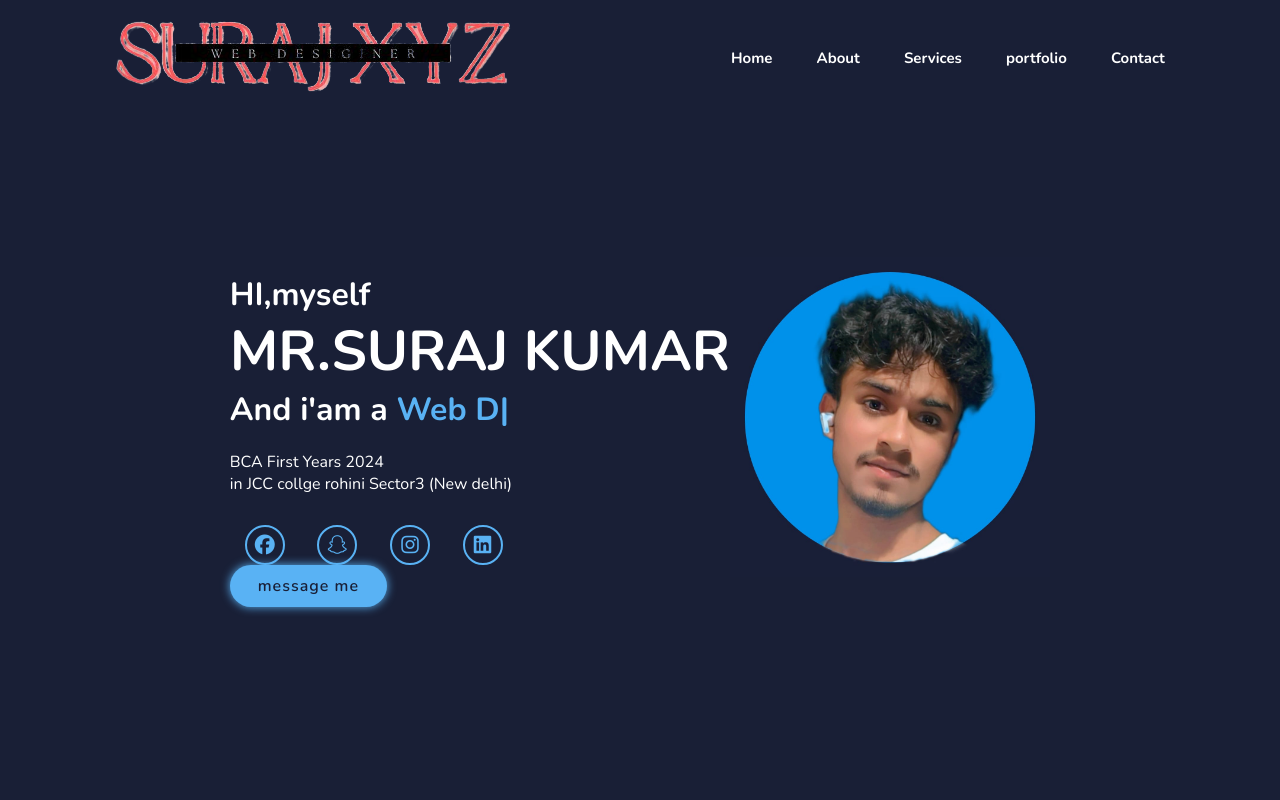
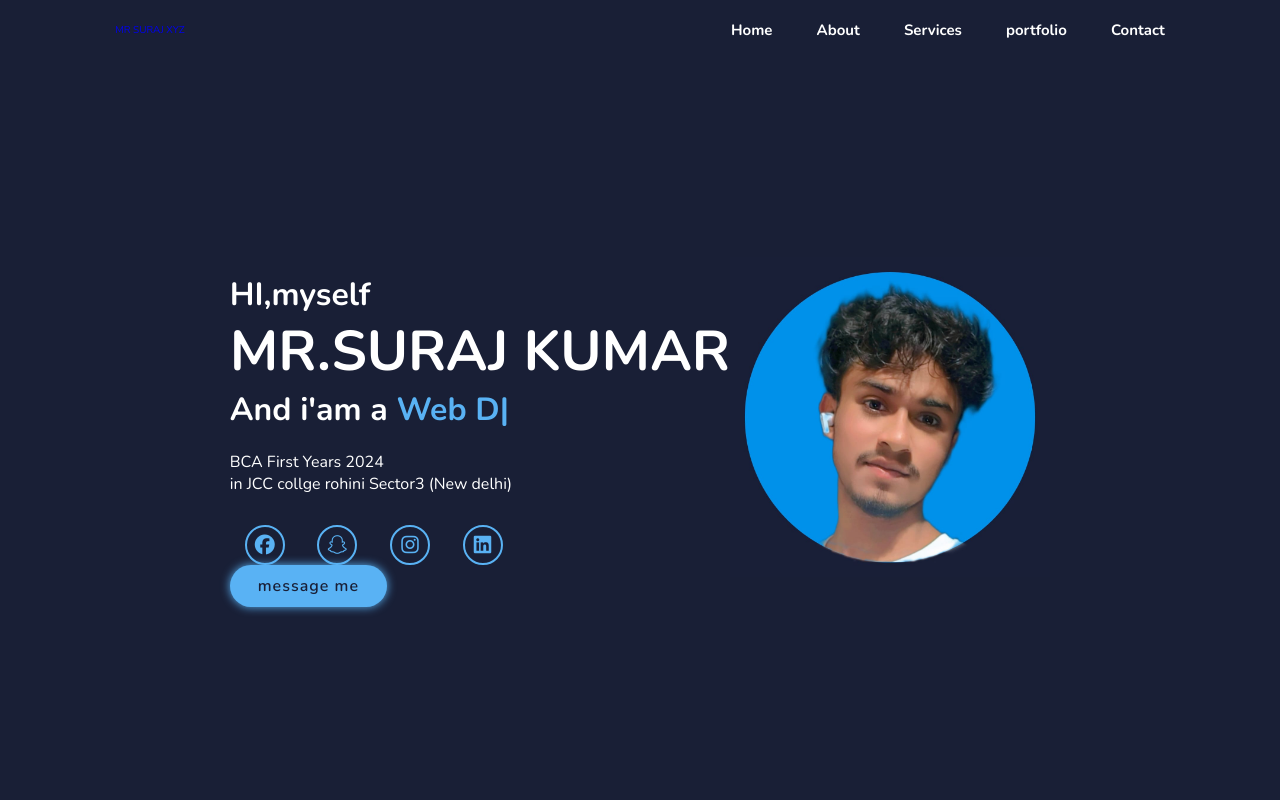
Before and after one commit to krsuraj77/SURAJYADAV, a plain HTML site: page index.html in a window 1280 px wide. Shown: the top 800 px of the page. Drawn offline with nearby package versions, Linux system fonts and the light colour scheme.

Commit message:
Update index.html

```diff
--- a/index.html
+++ b/index.html
@@ -8,7 +8,7 @@
     <body>
 <header class="header">
     <a href="#" class="logo">
-         <img src="746ULp9Dd900JkjQZwHOJ-transformed.png" alt="">
+      MR SURAJ XYZ
     </a>
     <i class="fa-solid fa-bars" id="menu-icon"></i>
     <nav class="navbar">
```
